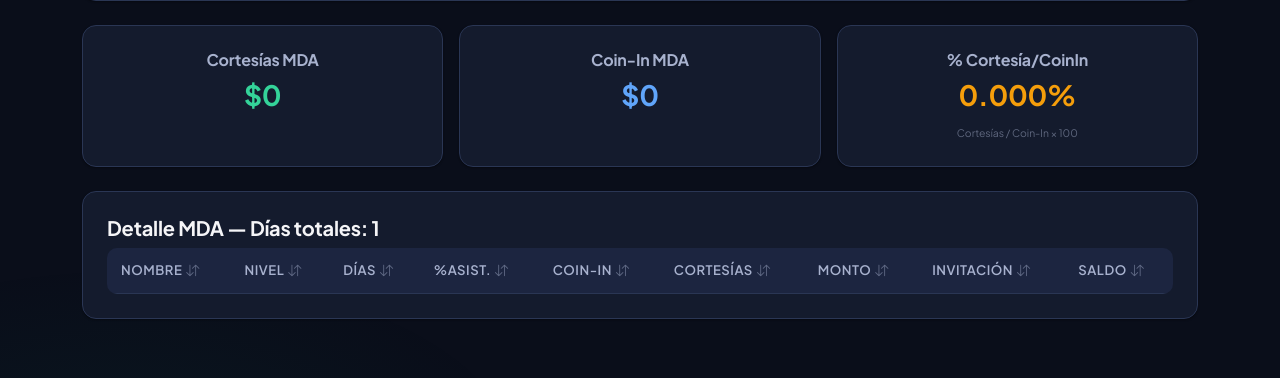
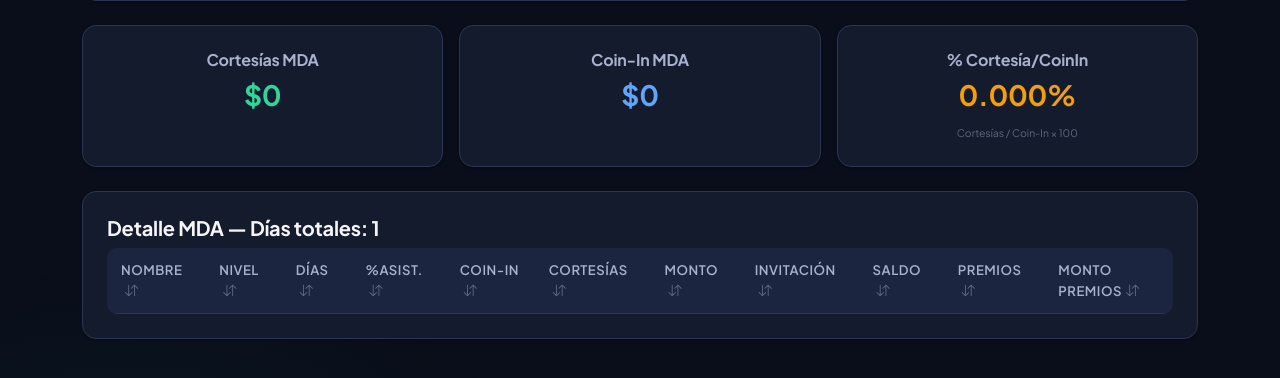
Before and after one commit to kennyAguilar/sgos-reportes, a Flask app: page /comps/control/invitaciones-mda in a window 1280 px wide. Shown: the part 340-718 px from the top of the page. Run offline with Flask 3, Linux system fonts and the light colour scheme; a user stored in the database is signed in; data that the repository does not hold is empty; some libraries are stand-ins or nearby versions.

Commit message:
feat(MDA): agregar columnas Premios y Monto Premios a tabla de control

```diff
--- a/sgos_web/templates/comps/control_invitaciones_mda.html
+++ b/sgos_web/templates/comps/control_invitaciones_mda.html
@@ -88,6 +88,7 @@
             <th>Nombre</th><th>Nivel</th><th>Días</th><th>%Asist.</th>
             <th>Coin-In</th><th>Cortesías</th><th>Monto</th>
             <th>Invitación</th><th>Saldo</th>
+            <th>Premios</th><th>Monto Premios</th>
           </tr>
         </thead>
         <tbody>
@@ -108,6 +109,8 @@
             <td>${{ "{:,.0f}".format(r.monto_micros or 0) }}</td>
             <td>${{ "{:,.0f}".format(r.invitacion_mensual or 0) }}</td>
             <td class="{{ 'text-danger fw-bold' if r.saldo < 0 else 'text-success' }}">${{ "{:,.0f}".format(r.saldo) }}</td>
+            <td>{{ r.cant_premios }}</td>
+            <td>${{ "{:,.0f}".format(r.monto_premios or 0) }}</td>
           </tr>
           {% if jefe_actual and prods_por_cliente %}
           {% for prod in prods_por_cliente.get(r.player_id|string, []) %}
@@ -119,7 +122,7 @@
             <td></td>
             <td class="small">{{ prod.cantidad }}</td>
             <td class="small">${{ "{:,.0f}".format(prod.monto or 0) }}</td>
-            <td colspan="2"></td>
+            <td colspan="4"></td>
           </tr>
           {% endfor %}
           {% endif %}
```
